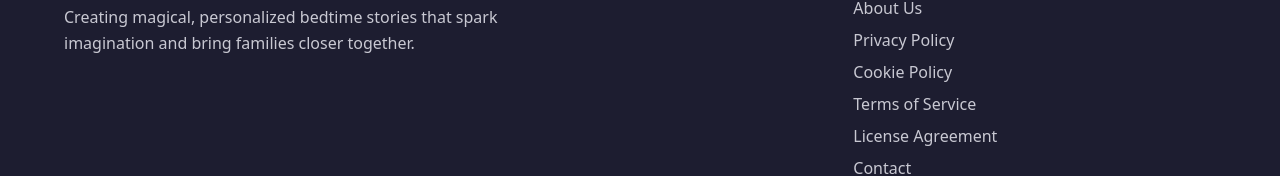
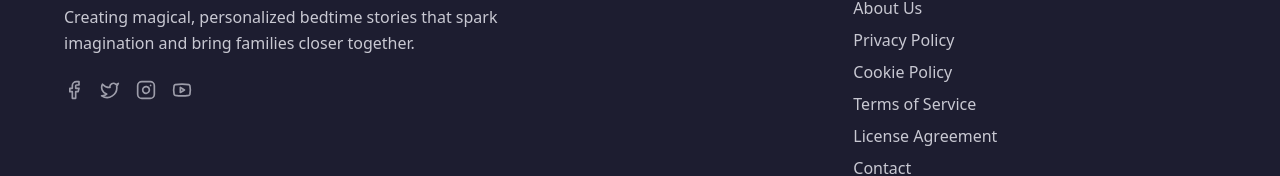
Before and after one commit to bigdog6978/cabo-wabo-landing-page, a React (Vite) app: page / in a window 1280 px wide. Shown: the part 6973-7149 px from the top of the page. Built offline with nearby package versions, Linux system fonts and the light colour scheme.

Commit message:
Add social media icons to footer
Added social media icons to the left side of the footer, below the logo area.

```diff
--- a/src/components/Footer.tsx
+++ b/src/components/Footer.tsx
@@ -1,5 +1,5 @@
 import { useState } from "react";
-import { Sparkles } from "lucide-react";
+import { Sparkles, Facebook, Twitter, Instagram, Youtube } from "lucide-react";
 import LegalModal from "./LegalModal";
 // Using the uploaded logo directly
 const caboWaboLogo = "/lovable-uploads/2ae20f8e-51bb-449e-80aa-e850451395d5.png";
@@ -105,9 +105,25 @@ Last updated: July 2024`;
                 className="h-8 w-auto"
               />
             </div>
-            <p className="text-background/80 max-w-md leading-relaxed">
+            <p className="text-background/80 max-w-md leading-relaxed mb-6">
               Creating magical, personalized bedtime stories that spark imagination and bring families closer together.
             </p>
+
+            {/* Social Media Icons */}
+            <div className="flex space-x-4">
+              <a href="#" className="text-background/60 hover:text-cabo-teal transition-colors">
+                <Facebook size={20} />
+              </a>
+              <a href="#" className="text-background/60 hover:text-cabo-teal transition-colors">
+                <Twitter size={20} />
+              </a>
+              <a href="#" className="text-background/60 hover:text-cabo-teal transition-colors">
+                <Instagram size={20} />
+              </a>
+              <a href="#" className="text-background/60 hover:text-cabo-teal transition-colors">
+                <Youtube size={20} />
+              </a>
+            </div>
           </div>
 
           <div>
```
